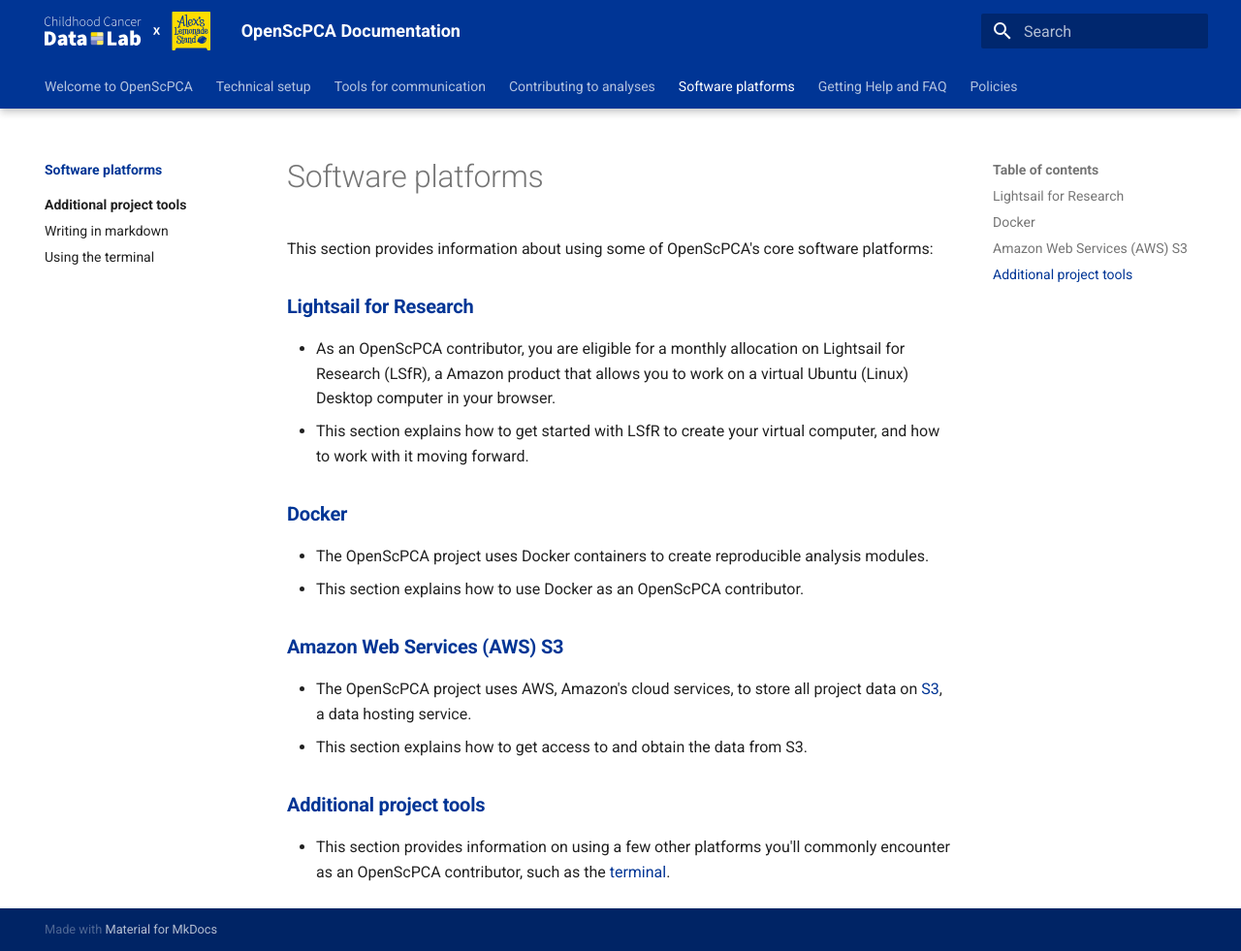
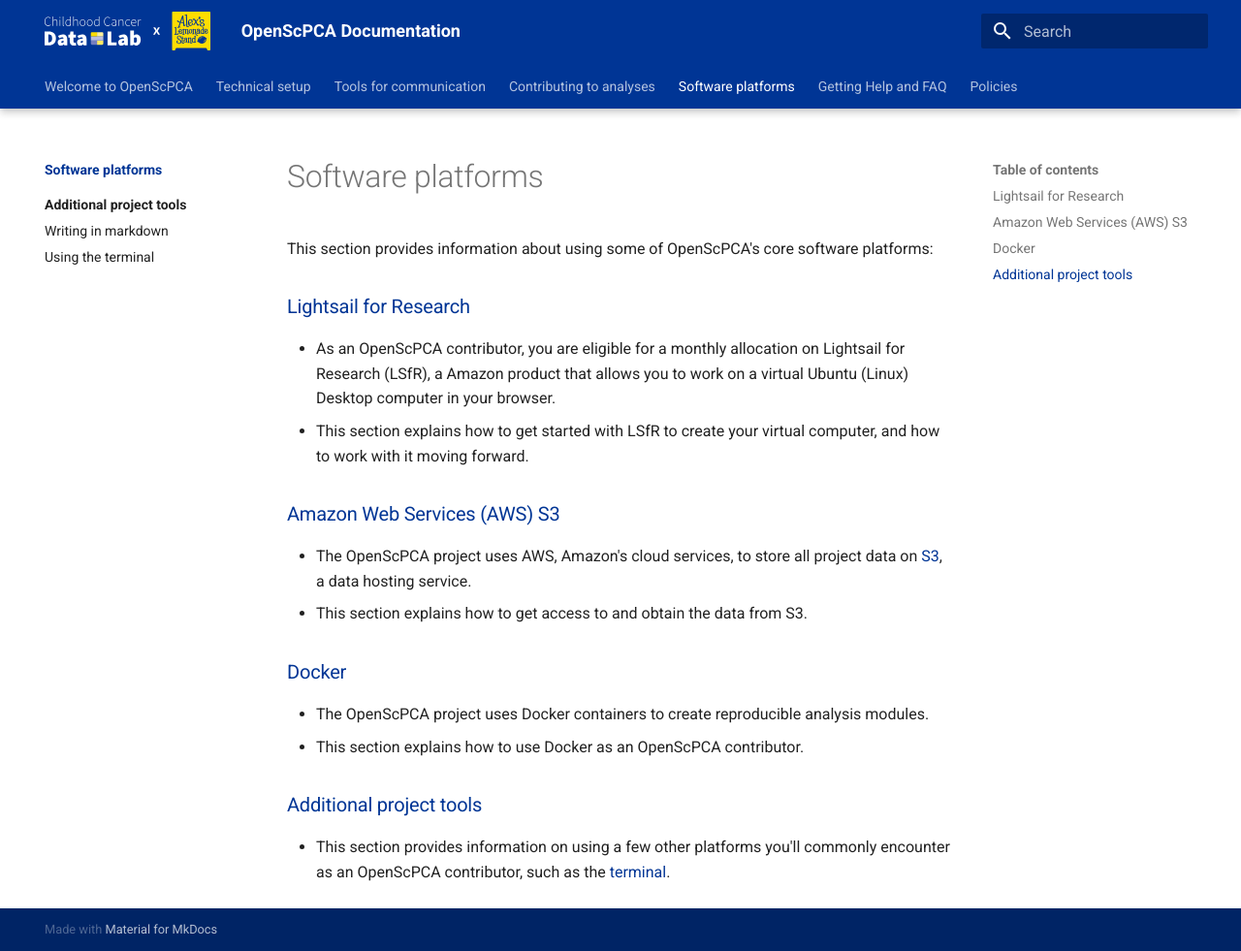
Before and after one commit to AlexsLemonade/OpenScPCA-analysis, an MkDocs documentation site: the page built from docs/software-platforms/index.md, in a window 1280 px wide and 981 px high. Shown: the whole window at 97% size. Built offline with MkDocs 1.6.1 and Material for MkDocs 9.7.7, drawn with Linux system fonts in a browser that asks for light colours.

Commit message:
unbold and swap order

```diff
--- a/docs/software-platforms/index.md
+++ b/docs/software-platforms/index.md
@@ -2,22 +2,23 @@
 
 This section provides information about using some of OpenScPCA's core software platforms:
 
-### [**Lightsail for Research**](./lsfr/index.md)
+### [Lightsail for Research](./lsfr/index.md)
 
 - As an OpenScPCA contributor, you are eligible for a monthly allocation on Lightsail for Research (LSfR), a Amazon product that allows you to work on a virtual Ubuntu (Linux) Desktop computer in your browser.
 - This section explains how to get started with LSfR to create your virtual computer, and how to work with it moving forward.
 
+### [Amazon Web Services (AWS) S3](./aws/index.md)
 
-### [**Docker**](./docker/index.md)
+- The OpenScPCA project uses AWS, Amazon's cloud services, to store all project data on [S3](https://aws.amazon.com/s3/), a data hosting service.
+- This section explains how to get access to and obtain the data from S3.
+
+
+### [Docker](./docker/index.md)
 
 - The OpenScPCA project uses Docker containers to create reproducible analysis modules.
 - This section explains how to use Docker as an OpenScPCA contributor.
 
-### [**Amazon Web Services (AWS) S3**](./aws/index.md)
 
-- The OpenScPCA project uses AWS, Amazon's cloud services, to store all project data on [S3](https://aws.amazon.com/s3/), a data hosting service.
-- This section explains how to get access to and obtain the data from S3.
-
-### [**Additional project tools**](./general-tools/index.md)
+### [Additional project tools](./general-tools/index.md)
 
 - This section provides information on using a few other platforms you'll commonly encounter as an OpenScPCA contributor, such as the [terminal](./general-tools/using-the-terminal.md).
```
